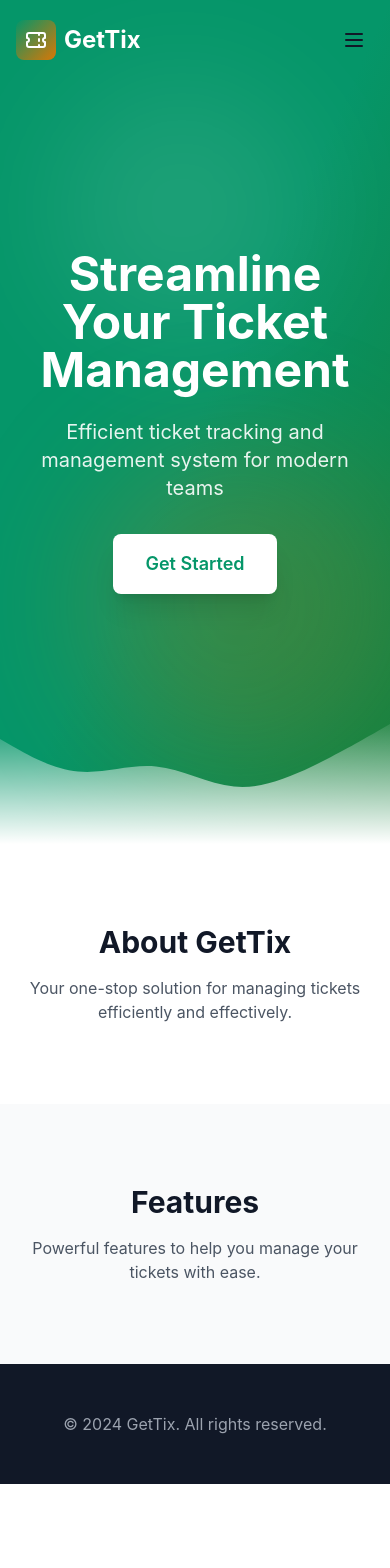
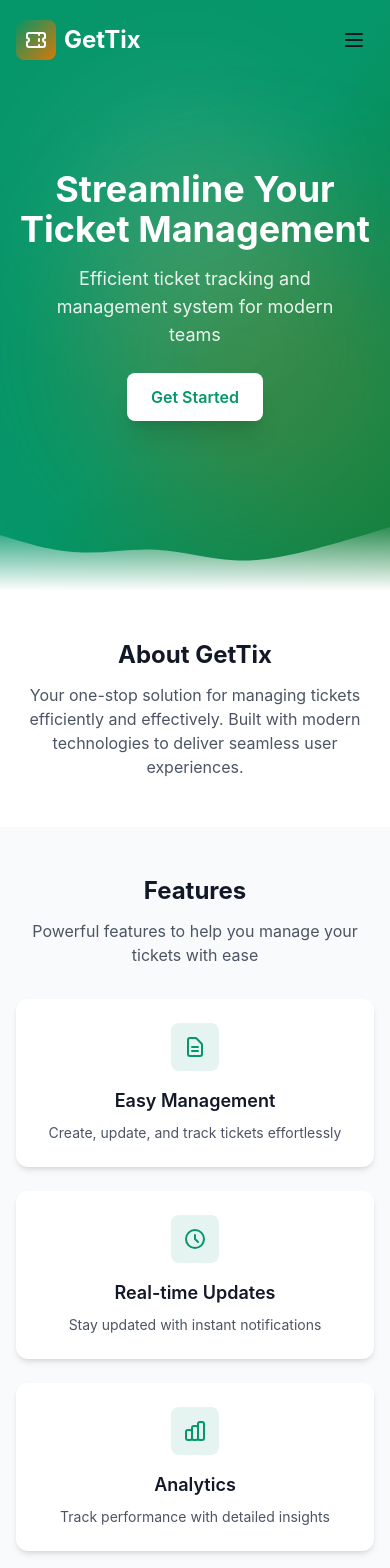
Before and after one commit to hokage-learn/event-management-multi-app-twig, a Vue app in the folder get-tix-vue/: page / in a window 390 px wide. Shown: the top 1568 px of the page. Before the commit the page ends 1484 px from the top, so only its background shows below. Built offline with nearby package versions, Linux system fonts and the light colour scheme.

Commit message:
Refactor landing page into sections and improve responsiveness

```diff
--- /dev/null
+++ b/get-tix-vue/src/components/sections/AboutSection.vue
@@ -0,0 +1,12 @@
+<script setup></script>
+
+<template>
+  <section id="about" class="py-12 md:py-16 lg:py-20 bg-white">
+    <div class="max-w-container mx-auto px-4 text-center">
+      <h2 class="text-2xl md:text-3xl font-bold text-gray-900 mb-3 md:mb-4">About GetTix</h2>
+      <p class="text-base md:text-lg text-gray-600 max-w-2xl mx-auto">
+        Your one-stop solution for managing tickets efficiently and effectively. Built with modern technologies to deliver seamless user experiences.
+      </p>
+    </div>
+  </section>
+</template>
--- /dev/null
+++ b/get-tix-vue/src/components/sections/FeaturesSection.vue
@@ -0,0 +1,44 @@
+<script setup></script>
+
+<template>
+  <section id="features" class="py-12 md:py-16 lg:py-20 bg-gray-50">
+    <div class="max-w-container mx-auto px-4 text-center">
+      <h2 class="text-2xl md:text-3xl font-bold text-gray-900 mb-3 md:mb-4">Features</h2>
+      <p class="text-base md:text-lg text-gray-600 max-w-2xl mx-auto mb-8 md:mb-12">
+        Powerful features to help you manage your tickets with ease
+      </p>
+
+      <div class="grid grid-cols-1 md:grid-cols-2 lg:grid-cols-3 gap-6 md:gap-8 mt-8 md:mt-12">
+        <div class="bg-white p-6 rounded-xl shadow-md hover:shadow-lg transition-shadow">
+          <div class="w-12 h-12 bg-primary/10 rounded-lg flex items-center justify-center mb-4 mx-auto">
+            <svg class="w-6 h-6 text-primary" fill="none" stroke="currentColor" viewBox="0 0 24 24">
+              <path stroke-linecap="round" stroke-linejoin="round" stroke-width="2" d="M9 12h6m-6 4h6m2 5H7a2 2 0 01-2-2V5a2 2 0 012-2h5.586a1 1 0 01.707.293l5.414 5.414a1 1 0 01.293.707V19a2 2 0 01-2 2z" />
+            </svg>
+          </div>
+          <h3 class="text-lg font-semibold text-gray-900 mb-2">Easy Management</h3>
+          <p class="text-gray-600 text-sm">Create, update, and track tickets effortlessly</p>
+        </div>
+
+        <div class="bg-white p-6 rounded-xl shadow-md hover:shadow-lg transition-shadow">
+          <div class="w-12 h-12 bg-primary/10 rounded-lg flex items-center justify-center mb-4 mx-auto">
+            <svg class="w-6 h-6 text-primary" fill="none" stroke="currentColor" viewBox="0 0 24 24">
+              <path stroke-linecap="round" stroke-linejoin="round" stroke-width="2" d="M12 8v4l3 3m6-3a9 9 0 11-18 0 9 9 0 0118 0z" />
+            </svg>
+          </div>
+          <h3 class="text-lg font-semibold text-gray-900 mb-2">Real-time Updates</h3>
+          <p class="text-gray-600 text-sm">Stay updated with instant notifications</p>
+        </div>
+
+        <div class="bg-white p-6 rounded-xl shadow-md hover:shadow-lg transition-shadow md:col-span-2 lg:col-span-1">
+          <div class="w-12 h-12 bg-primary/10 rounded-lg flex items-center justify-center mb-4 mx-auto">
+            <svg class="w-6 h-6 text-primary" fill="none" stroke="currentColor" viewBox="0 0 24 24">
+              <path stroke-linecap="round" stroke-linejoin="round" stroke-width="2" d="M9 19v-6a2 2 0 00-2-2H5a2 2 0 00-2 2v6a2 2 0 002 2h2a2 2 0 002-2zm0 0V9a2 2 0 012-2h2a2 2 0 012 2v10m-6 0a2 2 0 002 2h2a2 2 0 002-2m0 0V5a2 2 0 012-2h2a2 2 0 012 2v14a2 2 0 01-2 2h-2a2 2 0 01-2-2z" />
+            </svg>
+          </div>
+          <h3 class="text-lg font-semibold text-gray-900 mb-2">Analytics</h3>
+          <p class="text-gray-600 text-sm">Track performance with detailed insights</p>
+        </div>
+      </div>
+    </div>
+  </section>
+</template>
--- /dev/null
+++ b/get-tix-vue/src/components/sections/FooterSection.vue
@@ -0,0 +1,9 @@
+<script setup></script>
+
+<template>
+  <footer class="bg-gray-900 text-white py-8 md:py-12">
+    <div class="max-w-container mx-auto px-4 text-center">
+      <p class="text-sm md:text-base text-gray-400">&copy; 2024 GetTix. All rights reserved.</p>
+    </div>
+  </footer>
+</template>
--- /dev/null
+++ b/get-tix-vue/src/components/sections/HeroSection.vue
@@ -0,0 +1,51 @@
+<script setup>
+import { ref } from 'vue'
+import { useRouter } from 'vue-router'
+import { useAuthStore } from '@/stores/auth'
+
+const router = useRouter()
+const authStore = useAuthStore()
+const isLoading = ref(false)
+
+const handleGetStarted = async () => {
+  isLoading.value = true
+  await new Promise(resolve => setTimeout(resolve, 500))
+
+  if (authStore.isAuthenticated) {
+    router.push('/dashboard')
+  } else {
+    router.push('/auth/signup')
+  }
+  isLoading.value = false
+}
+</script>
+
+<template>
+  <section class="relative min-h-[70vh] flex items-center justify-center overflow-hidden bg-gradient-to-br from-primary via-emerald-600 to-green-700">
+    <div class="absolute inset-0">
+      <div class="absolute top-20 right-20 w-64 h-64 bg-white/10 rounded-full blur-3xl"></div>
+      <div class="absolute bottom-20 left-20 w-80 h-80 bg-accent/20 rounded-full blur-3xl"></div>
+    </div>
+
+    <div class="relative z-10 max-w-container mx-auto px-4 py-16 text-center">
+      <h1 class="text-4xl md:text-5xl lg:text-6xl font-bold text-white mb-4 md:mb-6">
+        Streamline Your Ticket Management
+      </h1>
+      <p class="text-lg md:text-xl lg:text-2xl text-white/90 mb-6 md:mb-8 max-w-2xl mx-auto px-4">
+        Efficient ticket tracking and management system for modern teams
+      </p>
+      <button
+        @click="handleGetStarted"
+        :disabled="isLoading"
+        class="px-6 md:px-8 py-3 md:py-4 bg-white text-primary rounded-lg font-semibold text-base md:text-lg hover:bg-gray-100 transition-all shadow-xl hover:shadow-2xl disabled:opacity-50 disabled:cursor-not-allowed"
+      >
+        <span v-if="isLoading">Loading...</span>
+        <span v-else>Get Started</span>
+      </button>
+    </div>
+
+    <div class="absolute bottom-0 left-0 right-0">
+      <img src="/src/assets/wave-background.svg" alt="Wave" class="w-full h-20 md:h-32" />
+    </div>
+  </section>
+</template>
--- a/get-tix-vue/src/views/LandingPage.vue
+++ b/get-tix-vue/src/views/LandingPage.vue
@@ -1,83 +1,17 @@
 <script setup>
-import { ref } from 'vue'
-import { useRouter } from 'vue-router'
-import { useAuthStore } from '@/stores/auth'
 import Navbar from '@/components/Navbar.vue'
-
-const router = useRouter()
-const authStore = useAuthStore()
-const isLoading = ref(false)
-
-const handleGetStarted = async () => {
-  isLoading.value = true
-  await new Promise(resolve => setTimeout(resolve, 500))
-
-  if (authStore.isAuthenticated) {
-    router.push('/dashboard')
-  } else {
-    router.push('/auth/signup')
-  }
-  isLoading.value = false
-}
+import HeroSection from '@/components/sections/HeroSection.vue'
+import AboutSection from '@/components/sections/AboutSection.vue'
+import FeaturesSection from '@/components/sections/FeaturesSection.vue'
+import FooterSection from '@/components/sections/FooterSection.vue'
 </script>
 
 <template>
   <div class="min-h-screen flex flex-col">
     <Navbar />
-
-    <!-- Hero Section -->
-    <section class="relative min-h-screen flex items-center justify-center overflow-hidden bg-gradient-to-br from-primary via-emerald-600 to-green-700">
-      <div class="absolute inset-0">
-        <div class="absolute top-20 right-20 w-64 h-64 bg-white/10 rounded-full blur-3xl"></div>
-        <div class="absolute bottom-20 left-20 w-80 h-80 bg-accent/20 rounded-full blur-3xl"></div>
-      </div>
-
-      <div class="relative z-10 max-w-container mx-auto px-4 py-32 text-center">
-        <h1 class="text-5xl md:text-6xl font-bold text-white mb-6">
-          Streamline Your Ticket Management
-        </h1>
-        <p class="text-xl md:text-2xl text-white/90 mb-8 max-w-2xl mx-auto">
-          Efficient ticket tracking and management system for modern teams
-        </p>
-        <button
-          @click="handleGetStarted"
-          :disabled="isLoading"
-          class="px-8 py-4 bg-white text-primary rounded-lg font-semibold text-lg hover:bg-gray-100 transition-all shadow-xl hover:shadow-2xl disabled:opacity-50 disabled:cursor-not-allowed"
-        >
-          <span v-if="isLoading">Loading...</span>
-          <span v-else>Get Started</span>
-        </button>
-      </div>
-
-      <div class="absolute bottom-0 left-0 right-0">
-        <img src="/src/assets/wave-background.svg" alt="Wave" class="w-full h-full" />
-      </div>
-    </section>
-
-    <!-- Placeholder sections -->
-    <section id="about" class="py-20 bg-white">
-      <div class="max-w-container mx-auto px-4 text-center">
-        <h2 class="text-3xl font-bold text-gray-900 mb-4">About GetTix</h2>
-        <p class="text-gray-600 max-w-2xl mx-auto">
-          Your one-stop solution for managing tickets efficiently and effectively.
-        </p>
-      </div>
-    </section>
-
-    <section id="features" class="py-20 bg-gray-50">
-      <div class="max-w-container mx-auto px-4 text-center">
-        <h2 class="text-3xl font-bold text-gray-900 mb-4">Features</h2>
-        <p class="text-gray-600 max-w-2xl mx-auto">
-          Powerful features to help you manage your tickets with ease.
-        </p>
-      </div>
-    </section>
-
-    <!-- Footer -->
-    <footer class="bg-gray-900 text-white py-12">
-      <div class="max-w-container mx-auto px-4 text-center">
-        <p class="text-gray-400">&copy; 2024 GetTix. All rights reserved.</p>
-      </div>
-    </footer>
+    <HeroSection />
+    <AboutSection />
+    <FeaturesSection />
+    <FooterSection />
   </div>
 </template>
```
